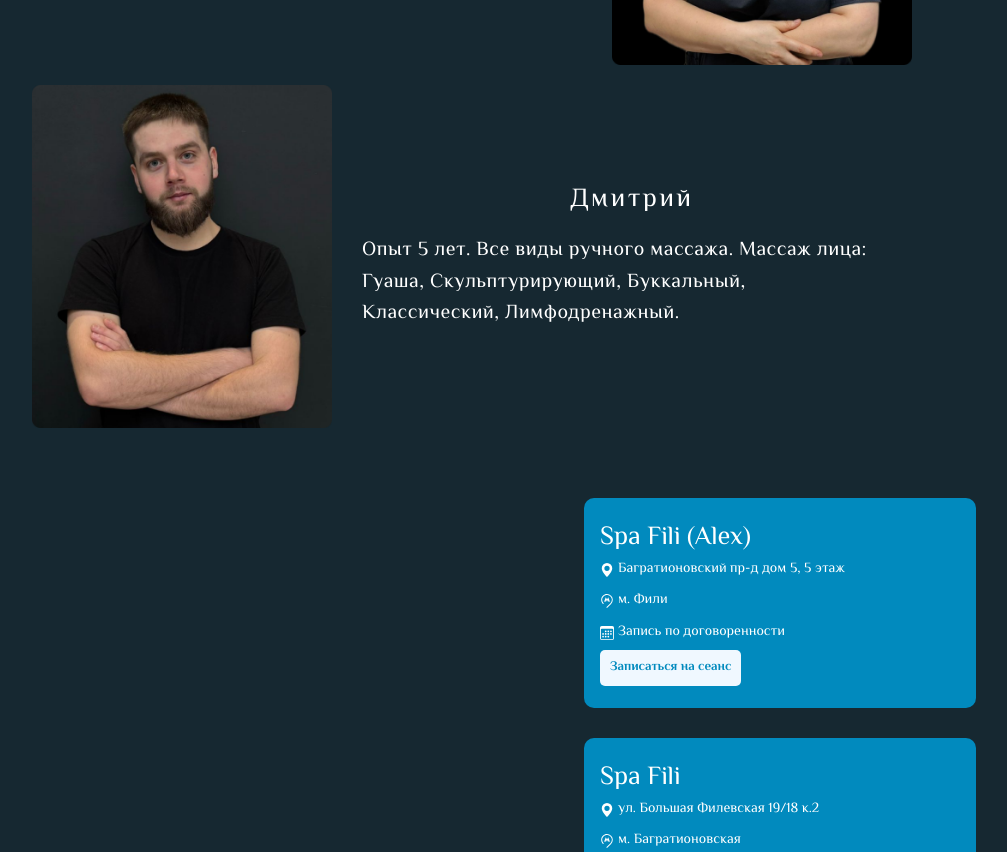
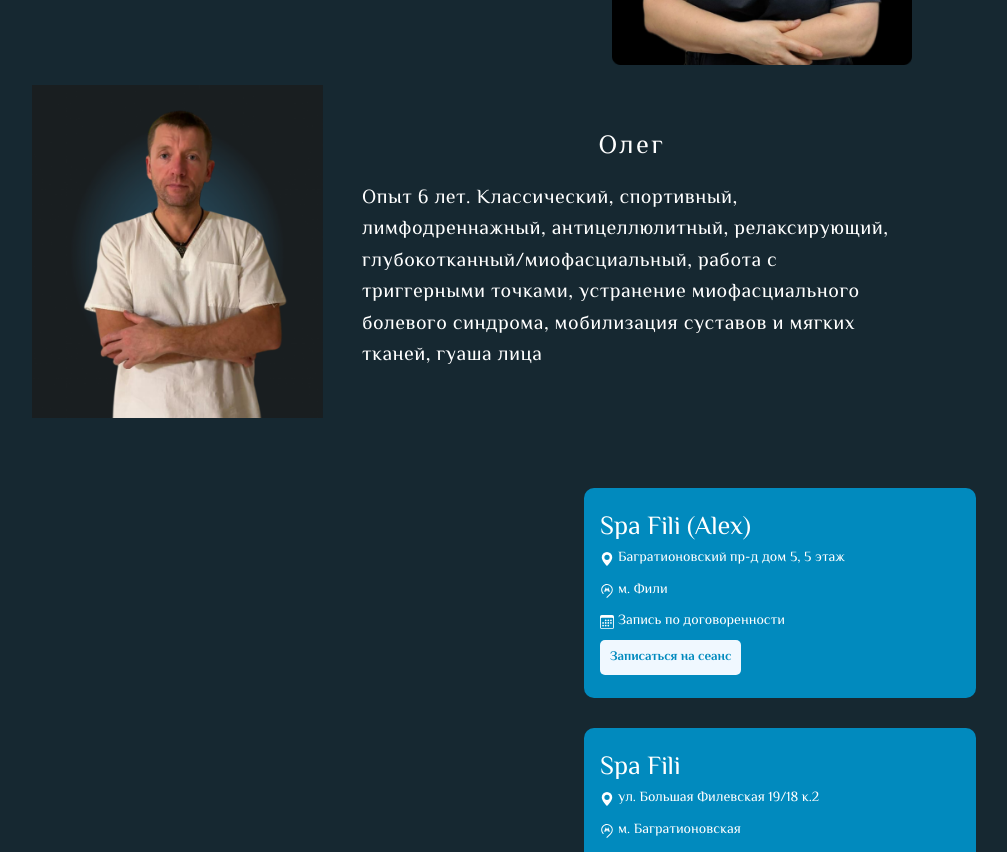
Before and after one commit to DmitryKalashnikov91/spa-fili, a Next.js app: page / in a window 1280 px wide. Shown: the part 3860-4712 px from the top of the page, without its empty margins (168-1175 px from the left). Built offline with nearby package versions, Linux system fonts and the light colour scheme.

Commit message:
change masters

```diff
--- a/src/components/specialists/SpecJson.js
+++ b/src/components/specialists/SpecJson.js
@@ -1,7 +1,7 @@
 import { nanoid } from 'nanoid'
-import Dmitry from './assets/dmitriy.png'
 import konst from './assets/konst.png'
 import Mariya from './assets/mary.png'
+import Oleg from './assets/oleg.png'
 import Olga from './assets/olga.png'
 
 export const SpecJSON = [
@@ -29,9 +29,9 @@ export const SpecJSON = [
 	},
 	{
 		id: nanoid(6),
-		name: 'Дмитрий',
-		urlImg: Dmitry,
+		name: 'Олег',
+		urlImg: Oleg,
 		content:
-			'Опыт 5 лет. Все виды ручного массажа. Массаж лица: Гуаша, Скульптурирующий, Буккальный, Классический, Лимфодренажный.',
+			'Опыт 6 лет. Классический, спортивный, лимфодреннажный, антицеллюлитный, релаксирующий, глубокотканный/миофасциальный, работа с триггерными точками, устранение миофасциального болевого синдрома, мобилизация суставов и мягких тканей, гуаша лица',
 	},
 ]
```
Also changed, not shown: src/components/specialists/assets/oleg.png (added).
